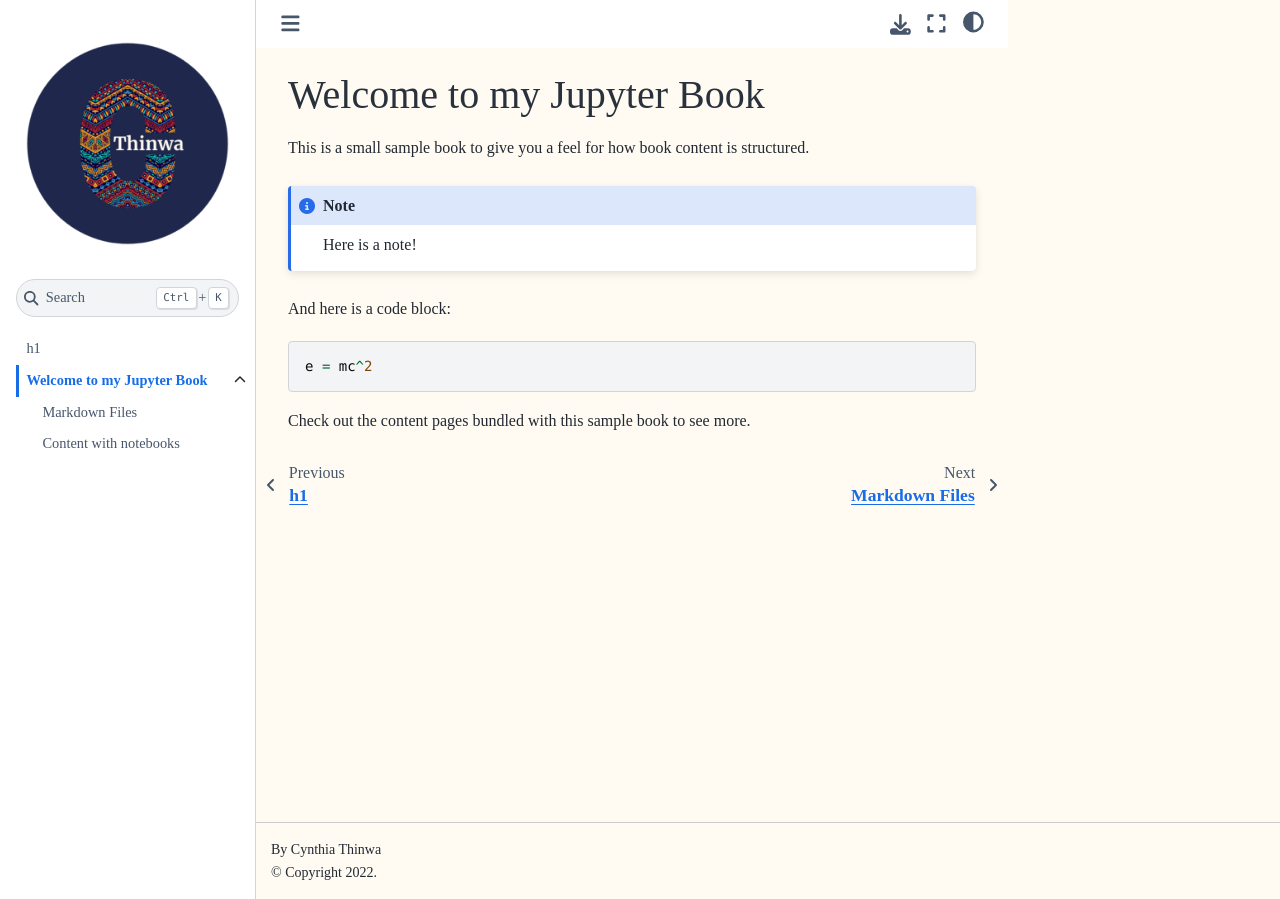
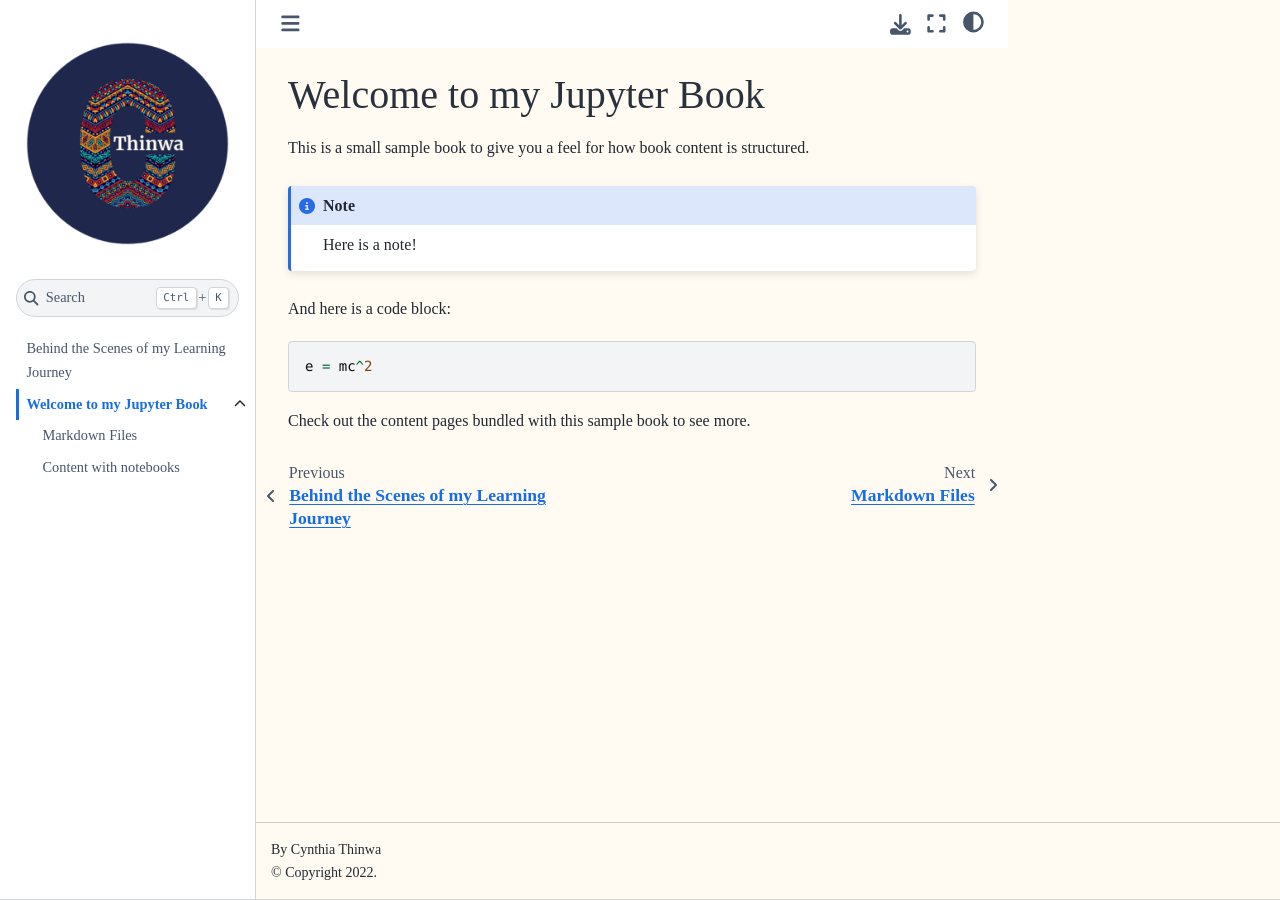
Before and after one commit to CeeThinwa/BTS-Continuous-Learning, a Jupyter Book: the page built from book/samples.md, in a window 1280 px wide. Built offline with Jupyter Book 1.0.4 settings and Sphinx 7.4.7 and the Sphinx Book theme 1.1.4, drawn with Linux system fonts in a browser that asks for light colours; some of the changed lines change nothing that is shown.

Commit message:
Update intro.md

```diff
--- a/book/intro.md
+++ b/book/intro.md
@@ -1 +1,146 @@
-# h1
+# Behind the Scenes of my Learning Journey
+
+This book is an effort for me to document my journey
+as I learn different technologies and share both the
+key ideas I found and the mistakes I made - so you
+don't have to.
+
+## 1. Jupyter Books explored
+
+I came across <a href='https://youtu.be/tXWscUSYdBs'>
+a tutorial on Sphinx (hosted by Data Umbrella)</a> -
+which is part of the foundation for Jupyter Books, but it honestly appeared
+quite intimidating to me, and I procrastinated watching
+it.
+
+When I came across Khuyen Tran's brilliant LinkedIn
+post where she shared her Jupyter Book, a light bulb
+instantly went off for me, so much so that I was
+inspired to ask her for a connection, which she
+graciously accepted. Her post gave me just enough of a nudge
+to try it out... and here we are! This site is my first
+attempt at Jupyter Books after getting years of
+getting cosy with Jupyter Notebooks.
+
+In this section, I literally take you through how I
+learned to set it up. This will include the challenges I
+faced (especially in adjusting the front-end to match
+my brand), as well as some mistakes I made working on it in a
+Windows environment (such as my difficulty setting up
+an older Python version in my virtual environment on
+Windows).
+
+## 2. The NLP toolbox
+
+This was created during my time as a 2021 Delta
+Analytics Fellow. This framework really enabled me
+to structure my NLP problem in an optimal way,
+leading to my first YouTube lecture.
+
+<iframe width="560" height="315" src="https://www.youtube-nocookie.com/embed/2TUK9QytzFo" title="YouTube video player" frameborder="0" allow="accelerometer; autoplay; clipboard-write; encrypted-media; gyroscope; picture-in-picture" allowfullscreen></iframe>
+
+BONUS! You get to also learn from my struggles in model
+selection and optimization, working with JSON and
+translating data between Python and R environments.
+
+
+## 3. Streamlit rediscovered
+
+I first came across Streamlit in a Data Umbrella webinar,
+and it really piqued my interest. Fast-forward to my
+fellowship a couple of months later, I got the
+opportunity this time to learn it in a coding lab
+organised by a Delta Analytics facilitator, Brian Spiering.
+
+It was not only enjoyable, but also forced me to get
+my hands dirty with it (cue an Aha! moment that I
+learn best in a project-based doing style compared to
+a webinar listening style).
+
+This came in handy when I got the opportunity to use
+it as a localised proof of concept screen-shared demo.
+It really made the demo come alive, and I got to
+receive great suggestions around my modelling approach
+like considering a reinforcement learning based approach
+and optimizing my code for speed.
+
+So in this section, I aim to share what I learned
+and learn additional information. A key goal I have around
+Streamlit is learning how to customize the front-end
+and see if I can incorporate transformers.
+
+
+## 4. Graph Databases Relearned
+
+I got to interact with graph technology for the
+first time in a team at Bootcamp 33, and it was
+pretty awesome.
+In this section I aim to share strategies that helped
+me understand this concept the first time round and
+share my journey in recreating:
+
+* how to curate data for a graph
+* how to set up the schema for a graph (logic behind connections and visualization of the schema)
+* how to write and run queries for a graph
+
+I aim to share both platform-specific and
+platform-agnostic solutions around graphs.
+
+## 5. Building my first website
+
+One of the things that I learned in my internship
+experience at Adrian Ltd. was that machine learning
+needs a home that has a nice and clean frontend -
+Jupyter notebooks were not appreciated as much by
+people who were not from the AI/ML community. A
+popular solution to deploy models involved using
+Flask. A colleague at the time mentioned Django as
+it was more robust and secure.
+
+When pursuing my studies and facing a slowing life
+as a result of the pandemic, I saw building a
+website for the first time as a way to keep busy,
+learn web development and deployment and share my
+Masters journey.
+
+Here I share the challenges I faced
+(especially interacting with Linux for the first time
+and setting up an SSL certificate) and the lessons
+I learned along the way.
+
+## 6. Open-source data mining explored
+
+Heavily inspired  by my marketing roots and a strong
+desire to understand what skills were marketable for
+a marketing researcher, I decided to mine job ads.
+This was a project that really helped clarify my
+career path and stretch myself beyond my comfort
+zone.
+
+In this section I share what it took for me to come
+up with a data mining Jupyter notebook that worked.
+
+
+## 7. Text analysis 101
+
+The first unstructured data that I ventured to use
+for a data science project was text.
+
+In this section, I share what it took to come up with
+the collection of notebooks. It was at this point that
+I really got comfortable with Google Colab.
+
+## 8. Behind my KIVA project
+
+I had volunteered to mentor in a local initiative to
+motivate Kenyans to master Data Science called Master
+Cohorts. I decided to attempt the first assignment,
+which was based on a past Kaggle competition aiming
+to solve a problem for KIVA.
+
+One of the highlights around working on this project
+was that I really stretched my Pandas skills and also
+got to marry two completely different datasets to
+create the final notebook.
+
+I share my Pandas journey in this section.
```
